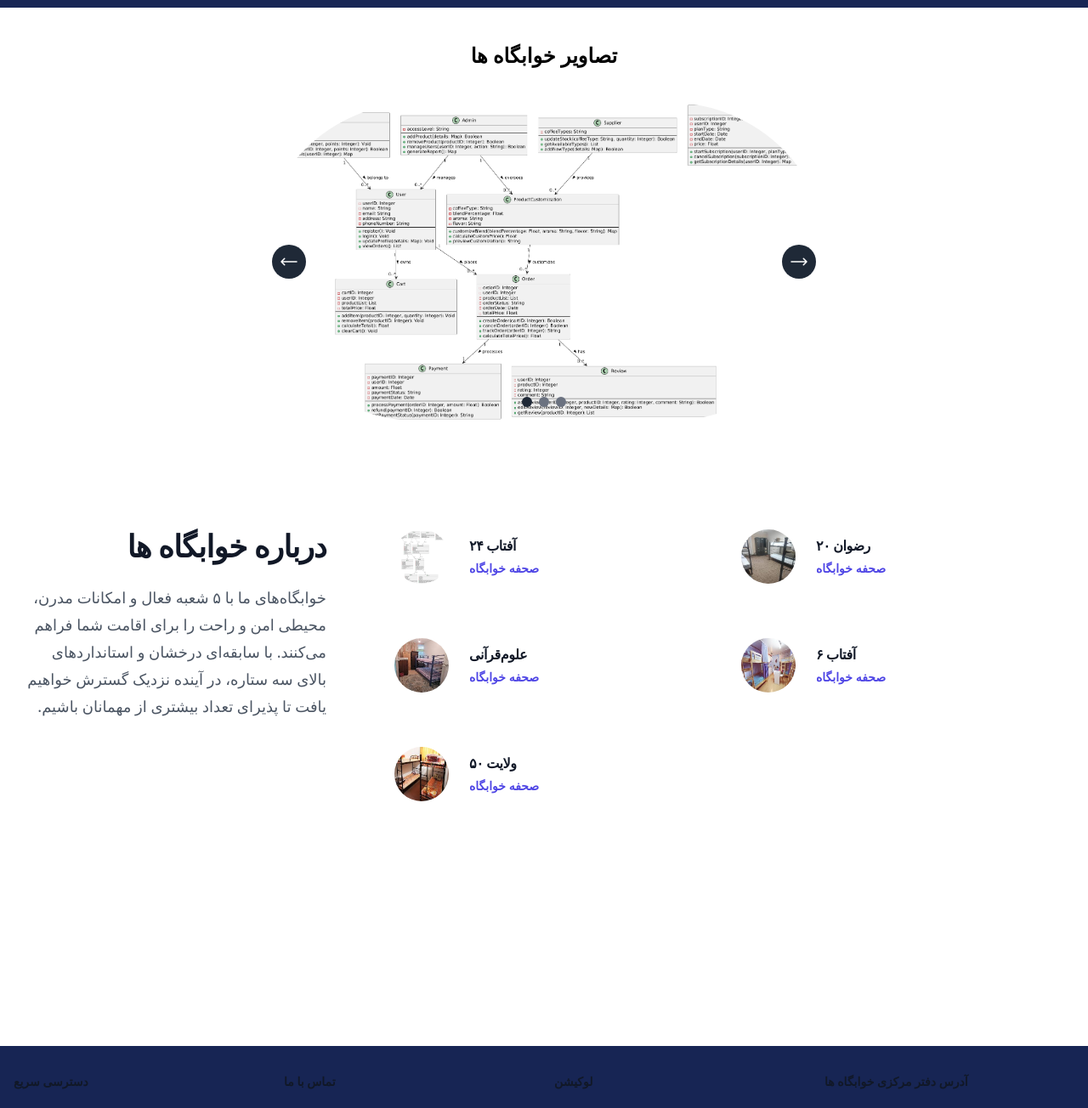
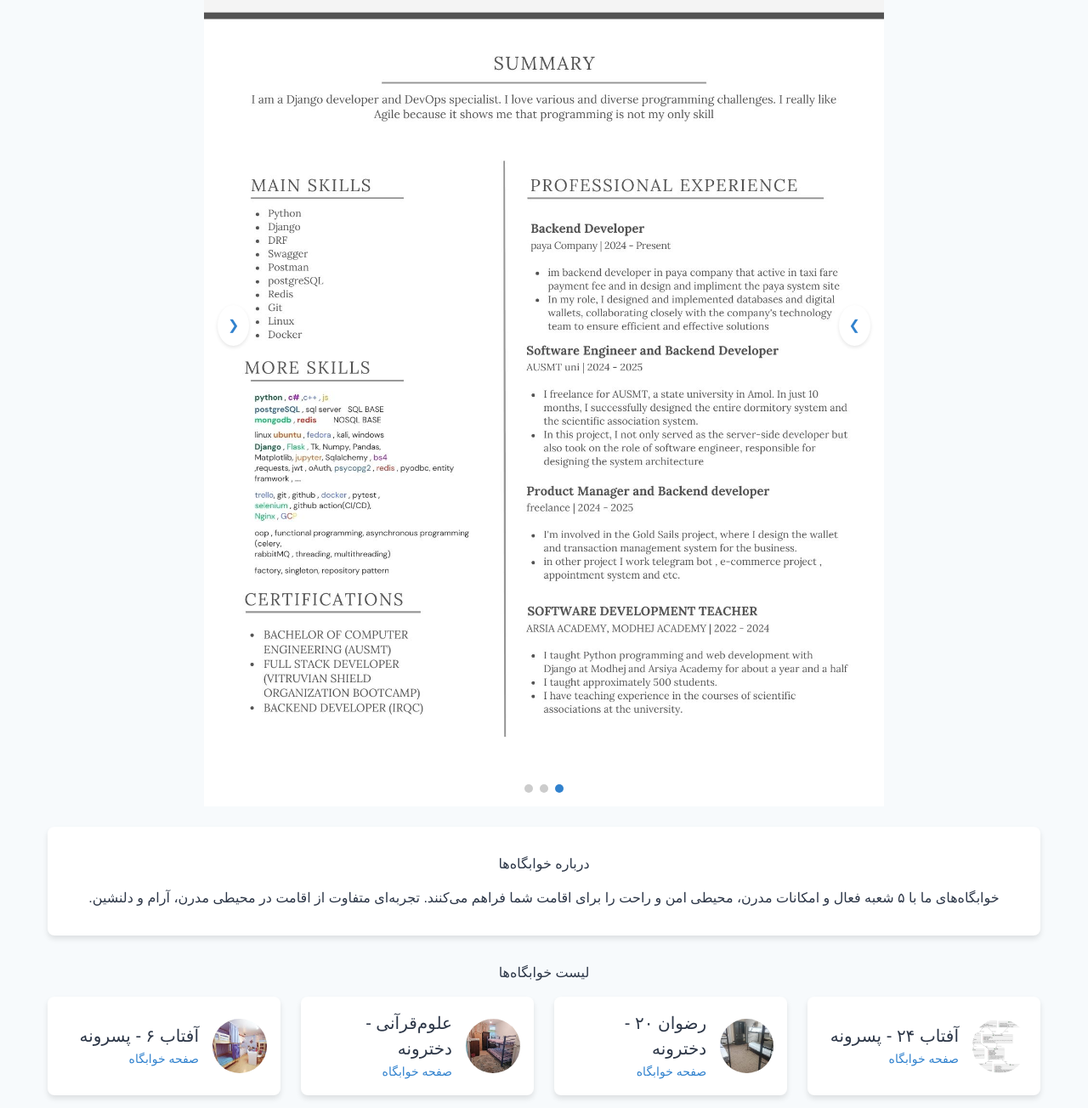
Before and after one commit to pooriyaadibrad/but_app, a Django app: page / in a window 1280 px wide. Shown: the part 311-1615 px from the top of the page at 85% size. Run offline with Django 5.2, Linux system fonts and the light colour scheme; data comes from the database, SQL or seed files in the repository; both versions use the stored data as it was after the commit; parts of the project's set-up code (start-up, migrations or seed data) failed here and were passed over.

Commit message:
this ready

```diff
--- a/butapp/templates/detail.html
+++ b/butapp/templates/detail.html
@@ -18,7 +18,6 @@
 
                     <div class="flex items-center lg:order-2">
 
-                        <img class="position: absolute; top: 5px; right: 5px; width: 3px; height: 3px;" src="path_to_your_3x3_logo.png" alt="لوگو">
                            <a href="/"
                             class="text-white  hover:text-gray-300 hover:border-white focus:ring-4 focus:border focus:border-white font-medium rounded-lg text-sm px-4 lg:px-5 py-2 lg:py-2.5 mr-2 text-nowrap">
                             خانه</a>
@@ -92,7 +91,7 @@
 
             <div class="border border-black p-6 rounded-2xl shadow-lg bg-gray-100 flex flex-col items-center justify-center h-28">
                 <p class="text-lg font-semibold text-gray-900">ظرفیت باقی‌مانده</p>
-                <p class="text-gray-600">{{ remaining_capacity }}</p>
+                <p class="text-gray-600">{{ remaining_capacity.number }}</p>
             </div>
         </div>
 
--- a/butapp/templates/follow_request.html
+++ b/butapp/templates/follow_request.html
@@ -16,7 +16,6 @@
         <nav class="bg-blue-950 border-gray-200 px-4 lg:px-6 py-2.5 ">
             <div class="flex flex-nowrapwrap justify-between items-center mx-auto max-w-screen-xl ">
                 <div class="flex items-center lg:order-2">
-                                            <img class="position: absolute; top: 5px; right: 5px; width: 3px; height: 3px;" src="path_to_your_3x3_logo.png" alt="لوگو">
                            <a href="/"
                             class="text-white  hover:text-gray-300 hover:border-white focus:ring-4 focus:border focus:border-white font-medium rounded-lg text-sm px-4 lg:px-5 py-2 lg:py-2.5 mr-2 text-nowrap">
                             خانه</a>
--- a/butapp/templates/homepage.html
+++ b/butapp/templates/homepage.html
@@ -1,192 +1,393 @@
 {% load static %}
 <!DOCTYPE html>
-<html lang="en">
+<html lang="fa" dir="rtl">
 
 <head>
   <meta charset="UTF-8">
   <meta name="viewport" content="width=device-width, initial-scale=1.0">
-    <link rel="stylesheet" href="{% static 'src/output.css' %}">
-    <title>khabgah</title>
+  <link href="{% static 'src/output.css' %}" rel="stylesheet">
+  <title>خوابگاه</title>
+  <style>
+    /* استایل‌های سفارشی */
+    body {
+      background-color: #f7fafc;
+      font-family: sans-serif;
+      color: #2d3748;
+    }
+    header {
+      background: linear-gradient(to left, #2c5282, #3182ce);
+      color: #fff;
+      padding: 1rem 0;
+      box-shadow: 0 2px 4px rgba(0, 0, 0, 0.1);
+      position: sticky;
+      top: 0;
+      z-index: 50;
+    }
+    header nav {
+      max-width: 1200px;
+      margin: 0 auto;
+      display: flex;
+      justify-content: space-between;
+      align-items: center;
+      padding: 0 1rem;
+    }
+    header a {
+      color: #fff;
+      text-decoration: none;
+      margin-left: 1rem;
+      transition: color 0.3s;
+    }
+    header a:hover {
+      color: #e2e8f0;
+    }
+    main {
+      max-width: 1200px;
+      margin: 2rem auto;
+      padding: 0 1rem;
+    }
+    h1, h2 {
+      text-align: center;
+      margin-bottom: 1rem;
+    }
+   .slider-container {
+  position: relative;
+  max-width: 800px;
+  overflow: hidden;
+  margin: 0 auto;
+}
+#slider {
+  display: flex;
+  transition: transform 0.7s ease;
+}
+#slider img {
+  min-width: 100%;
+  object-fit: cover;
+}
+
+    .slider-btn {
+      position: absolute;
+      top: 50%;
+      transform: translateY(-50%);
+      background-color: #fff;
+      color: #3182ce;
+      border: none;
+      border-radius: 50%;
+      padding: 0.75rem;
+      box-shadow: 0 2px 4px rgba(0,0,0,0.1);
+      cursor: pointer;
+      transition: background-color 0.3s;
+    }
+    .slider-btn:hover {
+      background-color: #ebf8ff;
+    }
+    #prev {
+      left: 1rem;
+    }
+    #next {
+      right: 1rem;
+    }
+    .indicators {
+      position: absolute;
+      bottom: 1rem;
+      left: 50%;
+      transform: translateX(-50%);
+      display: flex;
+      gap: 0.5rem;
+    }
+    .indicators button {
+      width: 0.75rem;
+      height: 0.75rem;
+      border-radius: 50%;
+      border: none;
+      background-color: #63b3ed;
+      cursor: pointer;
+      transition: background-color 0.3s;
+    }
+    .indicators button.active {
+      background-color: #3182ce;
+    }
+    /* About Section */
+    .about-section {
+      background-color: #fff;
+      padding: 2rem;
+      border-radius: 0.5rem;
+      box-shadow: 0 4px 6px rgba(0,0,0,0.1);
+      margin-bottom: 2rem;
+      text-align: center;
+    }
+    /* Dorm List */
+    .dorm-list {
+      display: grid;
+      grid-template-columns: repeat(auto-fit, minmax(250px, 1fr));
+      gap: 1.5rem;
+    }
+    .dorm-card {
+      background-color: #fff;
+      padding: 1rem;
+      border-radius: 0.5rem;
+      box-shadow: 0 4px 6px rgba(0,0,0,0.1);
+      display: flex;
+      align-items: center;
+      gap: 1rem;
+      transition: transform 0.3s;
+    }
+    .dorm-card:hover {
+      transform: scale(1.02);
+    }
+    .dorm-card img {
+      width: 4rem;
+      height: 4rem;
+      border-radius: 50%;
+      object-fit: cover;
+    }
+    .dorm-card h3 {
+      margin: 0;
+      font-size: 1.25rem;
+    }
+    .dorm-card a {
+      color: #3182ce;
+      text-decoration: none;
+      font-size: 0.875rem;
+      transition: text-decoration 0.3s;
+    }
+    .dorm-card a:hover {
+      text-decoration: underline;
+    }
+    /* Footer */
+    footer {
+      background-color: #2c5282;
+      color: #fff;
+      padding: 2rem 1rem;
+      margin-top: 2rem;
+    }
+    footer .footer-container {
+      max-width: 1200px;
+      margin: 0 auto;
+      display: flex;
+      flex-wrap: wrap;
+      justify-content: space-between;
+      gap: 2rem;
+    }
+    footer h3 {
+      margin-bottom: 0.5rem;
+    }
+    footer ul {
+      list-style: none;
+      padding: 0;
+      margin: 0;
+    }
+    footer ul li {
+      margin-bottom: 0.5rem;
+    }
+    footer ul li a {
+      color: #fff;
+      text-decoration: none;
+      transition: text-decoration 0.3s;
+    }
+    footer ul li a:hover {
+      text-decoration: underline;
+    }
+    footer iframe {
+      width: 100%;
+      border: 0;
+      border-radius: 0.5rem;
+    }
+    footer hr {
+      margin: 1.5rem 0;
+      border-color: #4299e1;
+    }
+    footer p {
+      text-align: center;
+      margin: 0;
+    }
+    .slider-container {
+  position: relative;
+  max-width: 800px;
+  overflow: hidden;
+  margin: 0 auto;
+}
+
+#slider {
+  display: flex;
+  transition: transform 0.7s ease-in-out;
+}
+
+#slider img {
+  min-width: 100%;
+  object-fit: cover;
+  display: block;
+}
+
+.slider-btn {
+  position: absolute;
+  top: 50%;
+  transform: translateY(-50%);
+  background-color: #fff;
+  color: #3182ce;
+  border: none;
+  border-radius: 50%;
+  padding: 0.75rem;
+  box-shadow: 0 2px 4px rgba(0,0,0,0.1);
+  cursor: pointer;
+}
+
+#prev {
+  left: 1rem;
+}
+#next {
+  right: 1rem;
+}
+
+.indicators {
+  position: absolute;
+  bottom: 1rem;
+  left: 50%;
+  transform: translateX(-50%);
+  display: flex;
+  gap: 0.5rem;
+}
+
+.indicators button {
+  width: 10px;
+  height: 10px;
+  border-radius: 50%;
+  border: none;
+  background-color: #ccc;
+  cursor: pointer;
+}
+
+.indicators button.active {
+  background-color: #3182ce;
+}
+
+  </style>
 </head>
 
 <body>
-    <div class="w-full flex flex-col items-center">
-        <!--start header-->
-        <header class="w-full">
-            <nav class="bg-blue-950 border-gray-200 px-4 lg:px-6 py-2.5 ">
-                <div class="flex flex-nowrapwrap justify-between items-center mx-auto max-w-screen-xl ">
-
-                    <div class="flex items-center lg:order-2">
-
-                        <img class="position: absolute; top: 5px; right: 5px; width: 3px; height: 3px;" src="path_to_your_3x3_logo.png" alt="لوگو">
-
-                        <a href="/register/"
-                            class="text-white  hover:text-gray-300 hover:border-white focus:ring-4 focus:border focus:border-white font-medium rounded-lg text-sm px-4 lg:px-5 py-2 lg:py-2.5 mr-2 text-nowrap">فرم
-                            درخواست خوابگاه</a>
-                         <a href="/follow"
-                            class="text-white  hover:text-gray-300 hover:border-white focus:ring-4 focus:border focus:border-white font-medium rounded-lg text-sm px-4 lg:px-5 py-2 lg:py-2.5 mr-2 text-nowrap">فرم
-                            پیگیری درخواست</a>
+  <!-- Header -->
+  <header>
+    <nav>
+      <div class="logo">
+        <a href="/" class="font-bold text-xl">خوابگاه</a>
       </div>
-
+      <div class="nav-links">
+        <a href="/register/">درخواست خوابگاه</a>
+        <a href="/follow">پیگیری درخواست</a>
       </div>
     </nav>
   </header>
-        <!--end of header-->
-        <!--start slider-->
-        <h1 class="font-bold text-2xl my-10">تصاویر خوابگاه ها</h1>
 
-
-        <div class="relative w-full max-w-2xl overflow-hidden bg-blue">
-            <!-- Slides -->
-            <div id="slider" class="flex transition-transform duration-500">
-<img src="{% static 'assest/10taye%20dvm.png' %}" alt="Slide 1" class="w-full flex-shrink-0 rounded-full object-cover">
-<img src="{% static 'assest/10taye%20dvm.png' %}" alt="Slide 2" class="w-full flex-shrink-0 rounded-full object-cover">
-<img src="{% static 'assest/10taye%20dvm.png' %}" alt="Slide 3" class="w-full flex-shrink-0 rounded-full object-cover">
+  <!-- Main Content -->
+  <main>
+    <!-- Slider Section -->
+    <section>
+      <h1>تصاویر خوابگاه‌ها</h1>
+     <div class="slider-container">
+    <div id="slider">
+        {% for item in home %}
+            <img src="{{ item.image.url }}" alt="Slide {{ forloop.counter }}" class="slide">
+        {% endfor %}
     </div>
 
-            <!-- Controls -->
-            <button id="prev"
-                class="absolute top-1/2 left-4 transform -translate-y-1/2 bg-gray-800 text-white rounded-full p-2 hover:bg-gray-700">
-                <svg xmlns="http://www.w3.org/2000/svg" fill="none" viewBox="0 0 24 24" stroke-width="1.5"
-                    stroke="currentColor" class="size-6">
-                    <path stroke-linecap="round" stroke-linejoin="round" d="M6.75 15.75 3 12m0 0 3.75-3.75M3 12h18" />
-                </svg>
-
-            </button>
-            <button id="next"
-                class="absolute top-1/2 right-4 transform -translate-y-1/2 bg-gray-800 text-white rounded-full p-2 hover:bg-gray-700">
-                <svg xmlns="http://www.w3.org/2000/svg" fill="none" viewBox="0 0 24 24" stroke-width="1.5"
-                    stroke="currentColor" class="size-6">
-                    <path stroke-linecap="round" stroke-linejoin="round" d="M17.25 8.25 21 12m0 0-3.75 3.75M21 12H3" />
-                </svg>
-
-            </button>
-
-            <!-- Indicators -->
-            <div class="absolute bottom-4 left-1/2 transform -translate-x-1/2 flex space-x-2">
-                <button class="w-3 h-3 bg-gray-500 rounded-full focus:outline-none" data-index="0"></button>
-                <button class="w-3 h-3 bg-gray-500 rounded-full focus:outline-none" data-index="1"></button>
-                <button class="w-3 h-3 bg-gray-500 rounded-full focus:outline-none" data-index="2"></button>
+    {% if home|length > 1 %}
+        <button id="prev" class="slider-btn">&#10094;</button>
+        <button id="next" class="slider-btn">&#10095;</button>
+        <div class="indicators">
+            {% for item in home %}
+                <button data-index="{{ forloop.counter0 }}" class="{% if forloop.first %}active{% endif %}"></button>
+            {% endfor %}
         </div>
-
-            <!--end of slider-->
-
-        </div>
-    </div>
-
-    <div class="bg-white py-24 sm:py-32">
-        <div class="mx-auto grid max-w-7xl gap-20 px-6 lg:px-8 xl:grid-cols-3">
-          <div class="max-w-xl">
-            <h2 class="text-3xl font-semibold tracking-tight text-pretty text-gray-900 sm:text-4xl" dir="rtl">درباره خوابگاه ها</h2>
-            <p class="mt-6 text-lg/8 text-gray-600" dir="rtl">خوابگاه‌های ما با ۵ شعبه فعال و امکانات مدرن، محیطی امن و راحت را برای اقامت شما فراهم می‌کنند. با سابقه‌ای درخشان و استانداردهای بالای سه ستاره، در آینده نزدیک گسترش خواهیم یافت تا پذیرای تعداد بیشتری از مهمانان باشیم.</p>
-          </div>
-          <ul role="list" class="grid gap-x-8 gap-y-12 sm:grid-cols-2 sm:gap-y-16 xl:col-span-2">
-            {% for but in buts%}
-              <li>
-              <div class="flex items-center gap-x-6">
-{% with but.photos.all.first as photo %}
-    {% if photo %}
-        <img class="size-16 rounded-full" src="{{ photo.image.url }}" alt="">
     {% endif %}
-{% endwith %}
-
-                <div>
-                  <h3 class="text-base/7 font-semibold tracking-tight text-gray-900">{{ but.name }}</h3>
-                  <a href="{% url 'detail' but.id %}" class="text-sm/6 font-semibold text-indigo-600">صحفه خوابگاه</a>
-                </div>
-              </div>
-            </li>
-              {% endfor %}
-
-            <!-- More people... -->
-          </ul>
-        </div>
 </div>
 
 
 
-    <div class=" w-full mt-20  flex flex-col items-center justify-center">
 
+    </section>
+      <br>
+    <!-- About Section -->
+    <section class="about-section">
+      <h2>درباره خوابگاه‌ها</h2>
+      <p>
+        خوابگاه‌های ما با ۵ شعبه فعال و امکانات مدرن، محیطی امن و راحت را برای اقامت شما فراهم می‌کنند.
+        تجربه‌ای متفاوت از اقامت در محیطی مدرن، آرام و دلنشین.
+      </p>
+    </section>
 
+    <!-- Dorm List Section -->
+    <section>
+      <h2>لیست خوابگاه‌ها</h2>
+      <ul class="dorm-list">
+        {% for but in buts %}
+        <li class="dorm-card">
+          {% with but.photos.all.first as photo %}
+          {% if photo %}
+          <img src="{{ photo.image.url }}" alt="{{ but.name }}">
+          {% endif %}
+          {% endwith %}
+          <div class="dorm-info">
+            <h3>{{ but.name }} - {{ but.gender_type }}</h3>
+            <a href="{% url 'detail' but.id %}">صفحه خوابگاه</a>
+          </div>
+        </li>
+        {% endfor %}
+      </ul>
+    </section>
+  </main>
 
-
-    <footer class="w-full bg-blue-950 mt-20">
-        <div class="mx-auto w-full max-w-screen-xl p-4 py-6 lg:py-8">
-            <div class="md:flex md:justify-between">
-                <div class="mb-6 md:mb-0">
-                </div>
-                <div class="grid grid-cols-2 gap-8 sm:gap-6 sm:grid-cols-4">
+  <!-- Footer -->
+  <footer>
+    <div class="footer-container">
       <div>
-                        <h2 class="mb-6 text-sm font-semibold text-gray-900 uppercase dark:text-white">دسترسی سریع
-                        </h2>
-                        <ul class="text-gray-500 dark:text-gray-400 font-medium">
-                            <li class="mb-4">
-                                <a href="https://flowbite.com/" class="hover:underline">قوانین و مقررات</a>
-                            </li>
-                            <li>
-                                <a href="https://tailwindcss.com/" class="hover:underline">اخبار</a>
-                            </li>
+        <h3>دسترسی سریع</h3>
+        <ul>
+          <li><a href="#">قوانین و مقررات</a></li>
+          <li><a href="#">اخبار</a></li>
         </ul>
       </div>
       <div>
-                        <h2 class="mb-6 text-sm font-semibold text-gray-900 uppercase dark:text-white">تماس با ما
-                        </h2>
-                        <ul class="text-gray-500 dark:text-gray-400 font-medium">
-                            <li class="mb-4">
-                                <p>جناب آقای ابراهیم لطفی</p>
-                            </li>
-                            <li class="mb-4">
-                                <p>کارشناس امور خوابگاه ها</p>
-                            </li>
-                            <li class="mb-4">
-                                <p>۰۱۱-۴۴۴۴۲۱۳۵ (داخلی ۱۴۹) <br> ۰۹۱۱-۸۵۳۴۶۷۷</p>
-                            </li>
+        <h3>تماس با ما</h3>
+        <ul>
+          <li>جناب آقای ابراهیم لطفی</li>
+          <li>کارشناس امور خوابگاه‌ها</li>
+          <li>۰۱۱-۴۴۴۴۲۱۳۵ (داخلی ۱۴۹)</li>
+          <li>۰۹۱۱-۸۵۳۴۶۷۷</li>
         </ul>
       </div>
-                    <div class="flex flex-col justify-center ">
-                        <h2 class="mb-6 text-sm font-semibold text-gray-900 uppercase dark:text-white">لوکیشن</h2>
-                        <iframe class="max-w-40 max-h-40"
-                                src="https://www.google.com/maps/embed?pb=!1m18!1m12!1m3!1d3209.0843669921946!2d52.35405986117578!3d36.45551737246249!2m3!1f0!2f0!3f0!3m2!1i1024!2i768!4f13.1!3m3!1m2!1s0x3f8fbd527040a94b%3A0xe9dd3370dd7e561f!2z2K_Yp9mG2LTar9in2Ycg2KrYrti12LXbjCDZgdmG2KfZiNix24zigIzZh9in24wg2YbZiNuM2YYg2KLZhdmE!5e0!3m2!1sfa!2s!4v1737664744386!5m2!1sfa!2s"
-                                width="600" height="450" style="border:0;" allowfullscreen="" loading="lazy"
-                                referrerpolicy="no-referrer-when-downgrade"></iframe>
+      <div>
+        <h3>آدرس دفتر مرکزی</h3>
+        <p>آمل, خیابان طالقانی, اباذر ۳۵ - ساختمان مرکزی</p>
       </div>
       <div>
-                        <h2 class="mb-6 text-sm font-semibold text-gray-900 uppercase dark:text-white">آدرس دفتر مرکزی خوابگاه ها</h2>
-                        <ul class="text-gray-500 dark:text-gray-400 font-medium">
-                            <li class="mb-4">
-                                <p>آمل, خیابان طالقانی, اباذر ۳۵ - ساختمان مرکزی</p>
-                            </li>
-                        </ul>
+        <h3>لوکیشن</h3>
+        <iframe src="https://www.google.com/maps/embed?pb=!1m18!1m12!1m3!1d3209.0843669921946!2d52.35405986117578!3d36.45551737246249!2m3!1f0!2f0!3f0!3m2!1i1024!2i768!4f13.1!3m3!1m2!1s0x3f8fbd527040a94b%3A0xe9dd3370dd7e561f!2z2K_Yp9mG2LTar9in2Ycg2KrYrti12LXbjCDZgdmG2KfZiNix24zigIzZh9in24wg2YbZiNuM2YYg2KLZhdmE!5e0!3m2!1sfa!2s!4v1737664744386!5m2!1sfa!2s!" allowfullscreen="" loading="lazy" referrerpolicy="no-referrer-when-downgrade"></iframe>
       </div>
     </div>
-            </div>
-            <hr class="my-6 border-gray-200 sm:mx-auto dark:border-gray-700 lg:my-8"/>
-            <div class="sm:flex sm:items-center sm:justify-between">
-                <div class="flex mt-4 sm:justify-center sm:mt-0">
-                </div>
-            </div>
-        </div>
+    <hr>
+    <p>© 2025 خوابگاه. تمامی حقوق محفوظ است.</p>
   </footer>
-    </div>
-</body>
 
-
-
-
+  <!-- Slider Script -->
   <script>
+ document.addEventListener("DOMContentLoaded", function () {
     const slider = document.getElementById('slider');
-    const slides = slider.children;
+    const slides = Array.from(slider.getElementsByTagName('img'));
     const prevButton = document.getElementById('prev');
     const nextButton = document.getElementById('next');
-    const indicators = document.querySelectorAll('[data-index]');
+    const indicators = document.querySelectorAll('.indicators button');
+
+    if (slides.length < 2) {
+        if (prevButton) prevButton.style.display = 'none';
+        if (nextButton) nextButton.style.display = 'none';
+        return;
+    }
 
     let currentIndex = 0;
 
     function updateSlider() {
-        slider.style.transform = `translateX(-${currentIndex * 100}%)`;
+        slider.style.transform = `translateX(${currentIndex * 100}%)`;
         indicators.forEach((indicator, index) => {
-            indicator.classList.toggle('bg-gray-800', index === currentIndex);
-            indicator.classList.toggle('bg-gray-500', index !== currentIndex);
+            indicator.classList.toggle('active', index === currentIndex);
         });
     }
 
@@ -200,19 +401,18 @@
         updateSlider();
     });
 
-    indicators.forEach(indicator => {
+    indicators.forEach((indicator, index) => {
         indicator.addEventListener('click', () => {
-            currentIndex = parseInt(indicator.getAttribute('data-index'));
+            currentIndex = index;
             updateSlider();
         });
     });
 
-    // Initialize the slider
     updateSlider();
+});
+
+
   </script>
-
 </body>
 
-
-
 </html>
--- a/butapp/templates/index.html
+++ b/butapp/templates/index.html
@@ -9,7 +9,7 @@
     <title>test</title>
 </head>
 
-<body>
+<body dir="rtl">
     <div class="w-full flex flex-col items-center">
         <!--start header-->
         <header class="w-full">
--- a/butapp/templates/request-khabgah.html
+++ b/butapp/templates/request-khabgah.html
@@ -15,7 +15,6 @@
         <nav class="bg-blue-950 border-gray-200 px-4 lg:px-6 py-2.5 ">
             <div class="flex flex-nowrapwrap justify-between items-center mx-auto max-w-screen-xl ">
                 <div class="flex items-center lg:order-2">
-                    <img class="position: absolute; top: 5px; right: 5px; width: 3px; height: 3px;" src="path_to_your_3x3_logo.png" alt="لوگو">
                      <a href="/"
                             class="text-white  hover:text-gray-300 hover:border-white focus:ring-4 focus:border focus:border-white font-medium rounded-lg text-sm px-4 lg:px-5 py-2 lg:py-2.5 mr-2 text-nowrap">
                             خانه</a>
@@ -105,7 +104,7 @@
                             class="bg-gray-50 border border-gray-300 text-gray-900 text-sm rounded-lg focus:ring-blue-500 focus:border-blue-500 block w-full p-2.5 "
                              id="visitors">
                         {% for item in buts %}
-                            <option value="{{ item.0 }}">{{ item.0 }}</option>
+                            <option value="{{ item.0 }}">{{ item.0 }} ---- {{ item.1 }}</option>
                         {% endfor %}
                     </select>
                 </div>
--- a/butapp/views.py
+++ b/butapp/views.py
@@ -1,12 +1,17 @@
-from django.shortcuts import render, redirect
+
+from django.shortcuts import render, redirect, HttpResponse
 from django.db.models import Q
-from butapp.models import But, StudentDormitory
+from butapp.models import But, StudentDormitory, HomePageImage, CapacityBut
 from django.contrib import messages
 
 
 def index(request):
     buts = But.objects.prefetch_related('photos').all()
-    return render(request, 'homepage.html', {'buts': buts})
+
+    home = HomePageImage.objects.all().order_by('-id')[0:3]
+    if len(list(home)) != 3:
+        return HttpResponse('<h1>برای لود شدن صفحه اصلی حداقل ۳ عکس برای خوابگاه های صفحه اصلی اضافه کنید از پنل ادمین</h1>')
+    return render(request, 'homepage.html', {'buts': buts, 'home': home})
 
 
 def register(request):
@@ -26,11 +31,12 @@ def register(request):
         StudentDormitory.objects.create(first_name=first_name, last_name=last_name,
                                         nation_code=nation_code, mobile_number=phone,
                                         grade=grade, but=but, parent_mobile_number=parent, location=location,
-                                        field=field, student_code=student_code)
+                                        field=field, student_code=student_code, gender=but.gender_type)
         messages.success(request, 'درخواست شما با موفقیت ثبت شد')
         return redirect('register_')
-    buts = But.objects.values_list('name')
-    return render(request, 'request-khabgah.html', {'buts': buts}) \
+    buts = But.objects.values_list('name', 'gender_type')
+    return render(request, 'request-khabgah.html', {'buts': buts})
+
 
 def follow(request):
     if request.method == 'POST':
@@ -44,5 +50,5 @@ def follow(request):
 
 def detail(request, but_id):
     but = But.objects.get(id=but_id)
-    remaining_capacity = but.remaining_capacity()
+    remaining_capacity = CapacityBut.objects.get(id=but.id)
     return render(request, 'detail.html', {'but': but, 'remaining_capacity': remaining_capacity})
```
Also changed, not shown: butapp/admin.py (+10 -0 lines), butapp/models.py (+39 -4 lines), butapp/migrations/0007_homepageimage.py (added), butapp/migrations/0008_alter_homepageimage_image.py (added), butapp/migrations/0009_alter_homepageimage_options_and_more.py (added), butapp/migrations/0010_alter_capacitybut_number.py (added), db.sqlite3, media/images/Home/Gray_and_White_Simple_Clean_Resume.jpg (added), media/images/Home/اولین_دوره_آموزش_برنامه_نویسی_زبان_پایتون.png (added), media/images/Home/پوریا_ادیب_راد3.jpg (added). Lines whose indentation alone changed are shown as unchanged.
